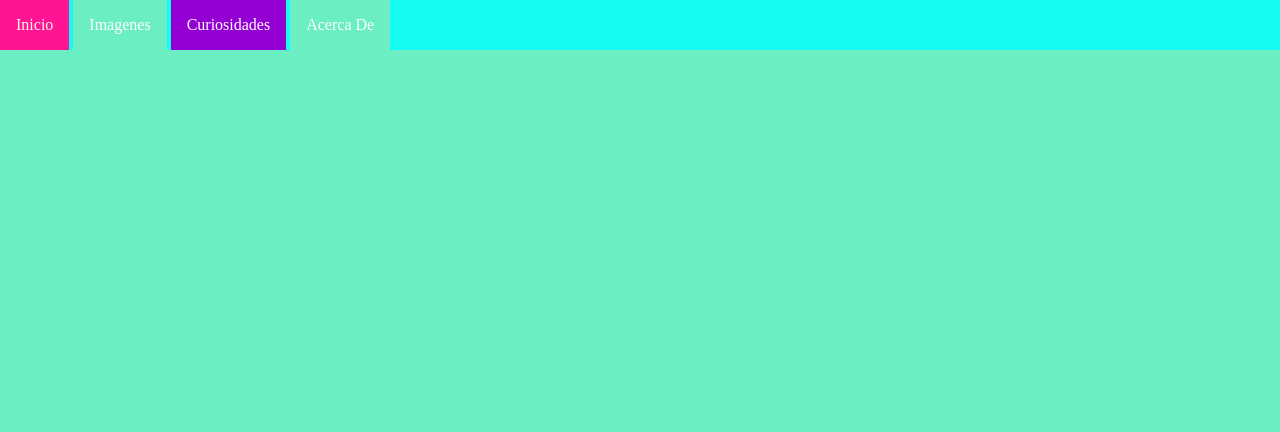
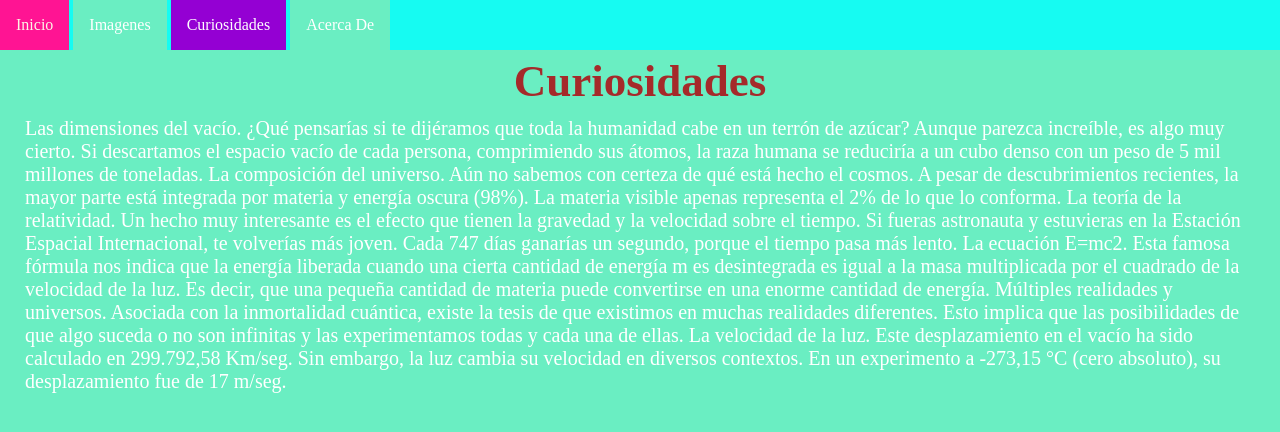
Before and after one commit to Emma1406/Practica3-, a plain HTML site: page pages/curiosidades.html in a window 1280 px wide. Drawn offline with Linux system fonts and the light colour scheme.

Commit message:
modifique en html

```diff
--- a/pages/curiosidades.html
+++ b/pages/curiosidades.html
@@ -16,6 +16,42 @@
             <li><a href="acerca de.html">Acerca De</a></li>
         </ul>
     </nav>
+    <div>
+       <h1>Curiosidades</h1>
+       <section>
+           <article>
+            <p>
+                Las dimensiones del vacío.
+                ¿Qué pensarías si te dijéramos que toda la humanidad cabe en un terrón de azúcar? Aunque parezca increíble, es algo muy cierto. Si descartamos el espacio vacío de cada persona, comprimiendo sus átomos, la raza humana se reduciría a un cubo denso con un peso de 5 mil millones de toneladas.
 
+
+
+                La composición del universo.
+                Aún no sabemos con certeza de qué está hecho el cosmos. A pesar de descubrimientos recientes, la mayor parte está integrada por materia y energía oscura (98%). La materia visible apenas representa el 2% de lo que lo conforma.
+
+
+
+                La teoría de la relatividad.
+                Un hecho muy interesante es el efecto que tienen la gravedad y la velocidad sobre el tiempo. Si fueras astronauta y estuvieras en la Estación Espacial Internacional, te volverías más joven. Cada 747 días ganarías un segundo, porque el tiempo pasa más lento.
+
+
+
+                La ecuación E=mc2.
+                Esta famosa fórmula nos indica que la energía liberada cuando una cierta cantidad de energía m es desintegrada es igual a la masa multiplicada por el cuadrado de la velocidad de la luz. Es decir, que una pequeña cantidad de materia puede convertirse en una enorme cantidad de energía.
+
+
+
+                Múltiples realidades y universos.
+                Asociada con la inmortalidad cuántica, existe la tesis de que existimos en muchas realidades diferentes. Esto implica que las posibilidades de que algo suceda o no son infinitas y las experimentamos todas y cada una de ellas.
+
+
+
+                La velocidad de la luz.
+                Este desplazamiento en el vacío ha sido calculado en 299.792,58 Km/seg. Sin embargo, la luz cambia su velocidad en diversos contextos. En un experimento a -273,15 °C (cero absoluto), su desplazamiento fue de 17 m/seg.
+            </p>
+
+           </article>
+       </section>
+    </div>
 </body>
 </html>
```
